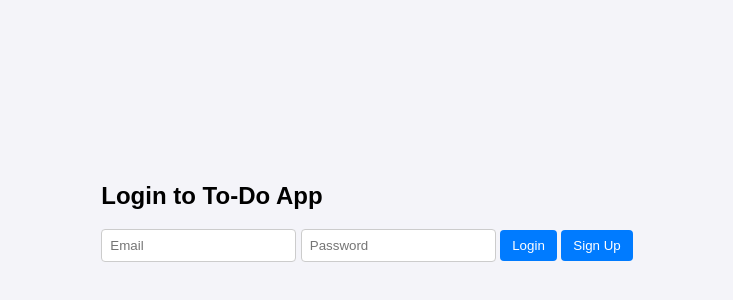
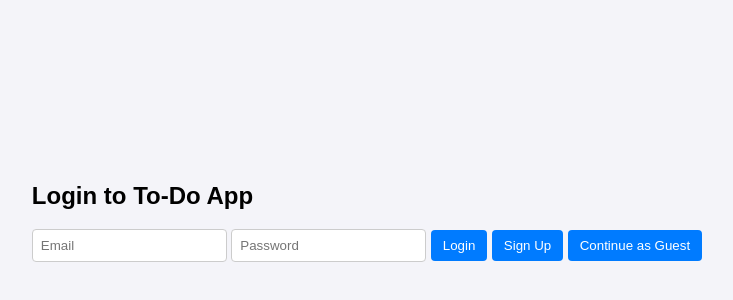
Before and after one commit to Xebarter/todo-app-html-css-and-javascript, a website with bundled scripts: page index.html in a window 1280 px wide. Shown: the part 188-488 px from the top of the page, without its empty margins (273-1006 px from the left). Built offline with nearby package versions, Linux system fonts and the light colour scheme; some packages are replaced by stand-ins of ours; no server answers; the database is empty.

Commit message:
Updated index.html to include guest access option

```diff
--- a/index.html
+++ b/index.html
@@ -22,6 +22,7 @@
     <input type="password" id="password" placeholder="Password" />
     <button id="login-btn">Login</button>
     <button id="signup-btn">Sign Up</button>
+    <button id="guest-btn">Continue as Guest</button>
     <p id="logout-btn" style="display: none; cursor: pointer;">Logout</p>
   </div>
 
```
